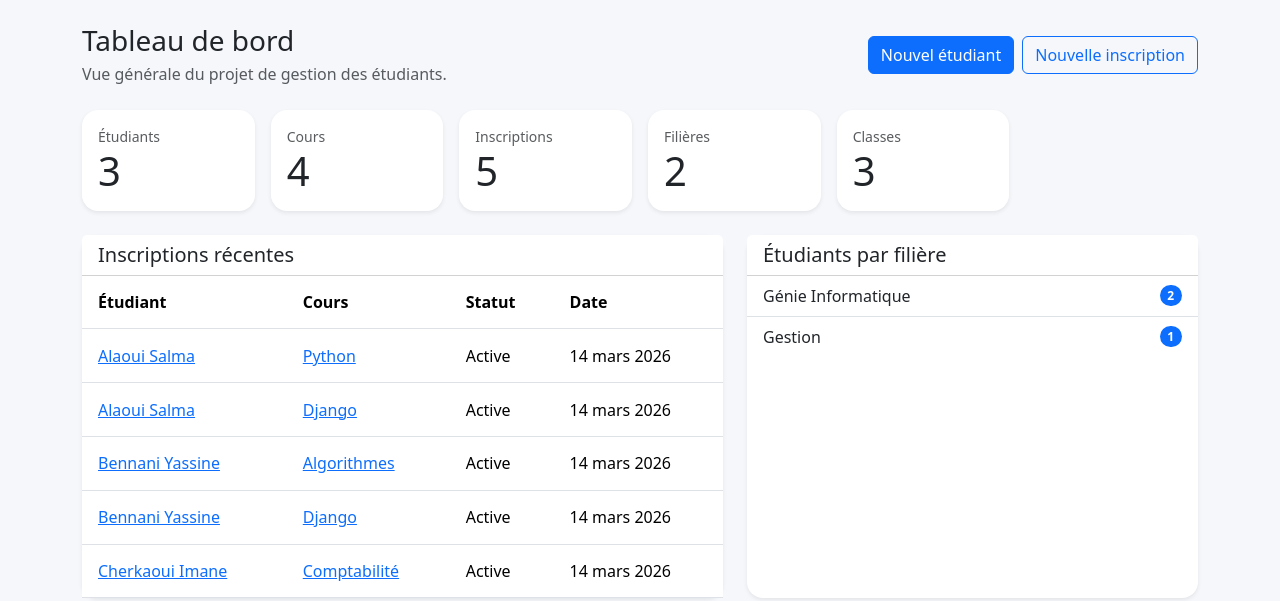
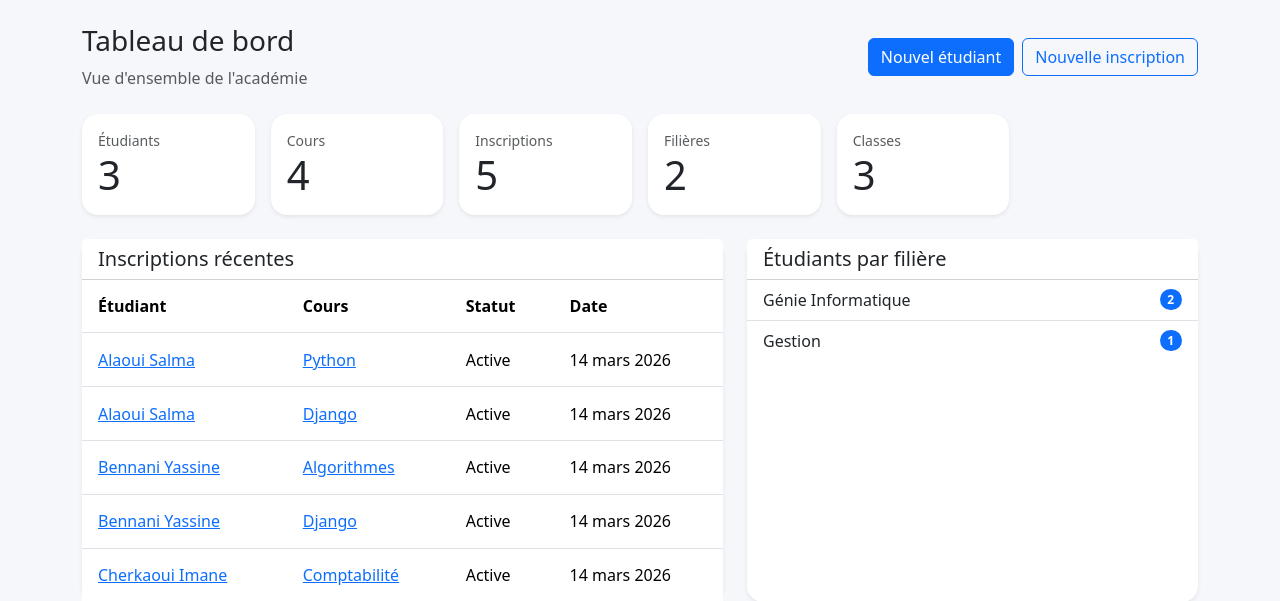
Before and after one commit to theelh/student_project, a Django app: page /dashboard/ in a window 1280 px wide. Shown: the part 56-657 px from the top of the page. Run offline with Django 5.2, Linux system fonts and the light colour scheme; a user stored in the database is signed in; data comes from the database, SQL or seed files in the repository.

Commit message:
develop commits

```diff
--- a/templates/academics/dashboard.html
+++ b/templates/academics/dashboard.html
@@ -3,8 +3,8 @@
 {% block content %}
 <div class="d-flex justify-content-between align-items-center mb-4 flex-wrap gap-2">
     <div>
-        <h1 class="h3 mb-1">Tableau de bord</h1>
-        <p class="text-muted mb-0">Vue générale du projet de gestion des étudiants.</p>
+        <h1 class="h3 mb-2">Tableau de bord</h1>
+        <p class="text-muted mb-0">Vue d'ensemble de l'académie</p>
     </div>
     <div class="d-flex gap-2 flex-wrap">
         <a class="btn btn-primary" href="{% url 'student_add' %}">Nouvel étudiant</a>
```
